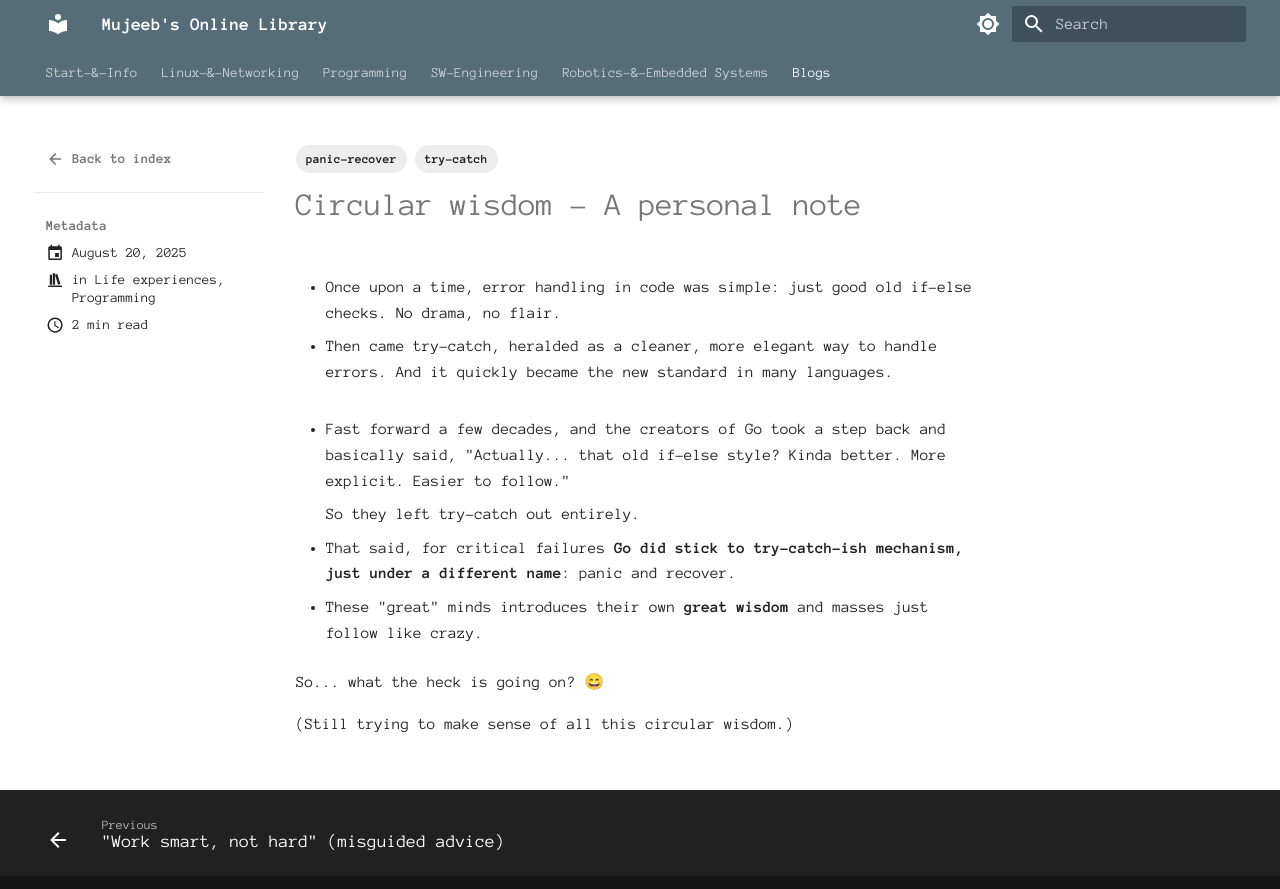
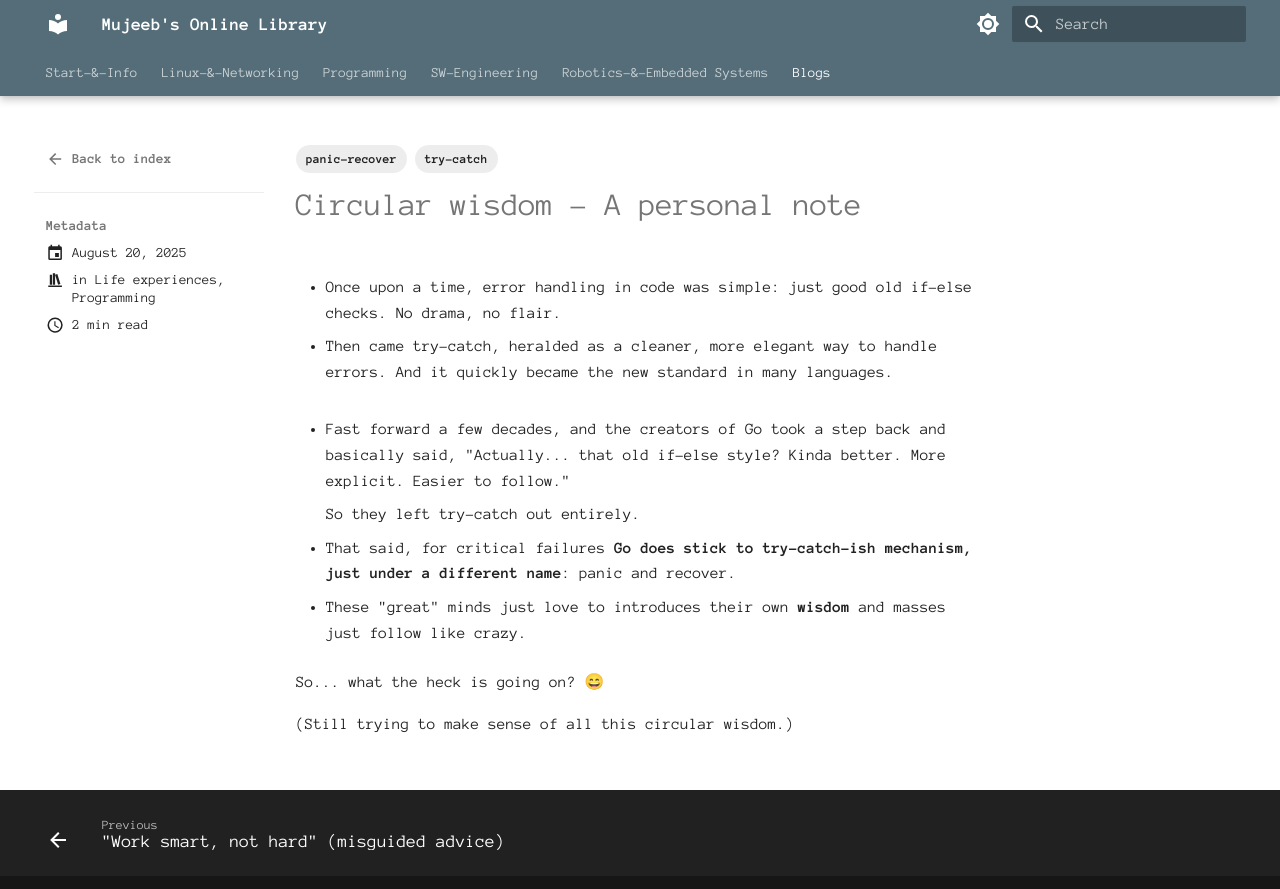
Before and after one commit to alohamujeeb/alohamujeeb.github.io, an MkDocs documentation site: the page built from docs/blog/posts/2025-08-20-circular-wisdom.md, in a window 1280 px wide. Shown: the top 889 px of the page. Built offline with MkDocs 1.6.1 and Material for MkDocs 9.7.7, drawn with Linux system fonts in a browser that asks for light colours.

Commit message:
minor changes

```diff
--- a/docs/blog/posts/2025-08-20-circular-wisdom.md
+++ b/docs/blog/posts/2025-08-20-circular-wisdom.md
@@ -26,10 +26,9 @@ tags:
 
 	So they left try-catch out entirely.
 
-- That said, for critical failures **Go did stick to try-catch-ish mechanism, just under a different name**: panic and recover.
+- That said, for critical failures **Go does stick to try-catch-ish mechanism, just under a different name**: panic and recover.
 
-
-- These "great" minds introduces their own **great wisdom** and masses just follow like crazy.
+- These "great" minds just love to introduces their own **wisdom** and masses just follow like crazy.
 
 So... what the heck is going on? 😄
 
```
